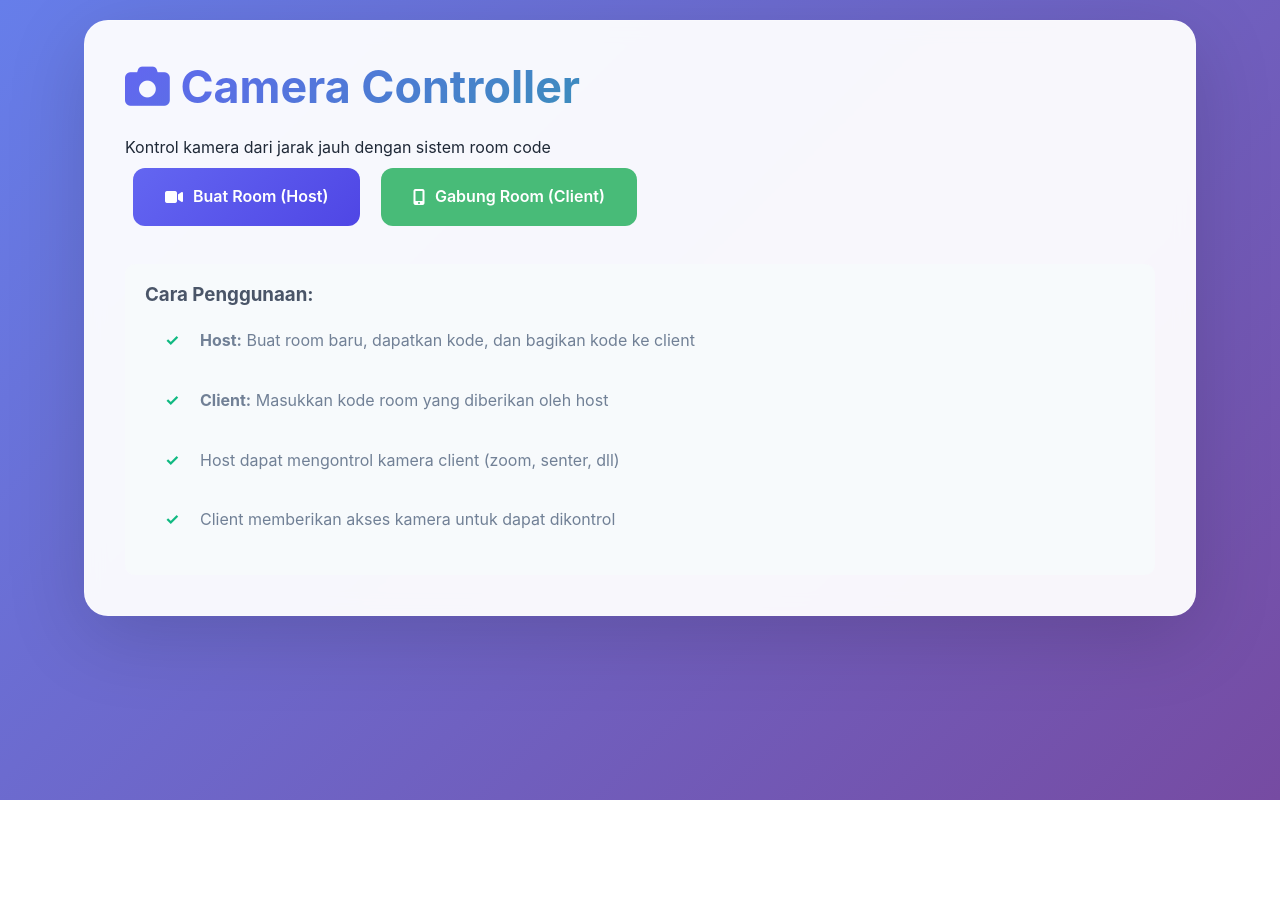
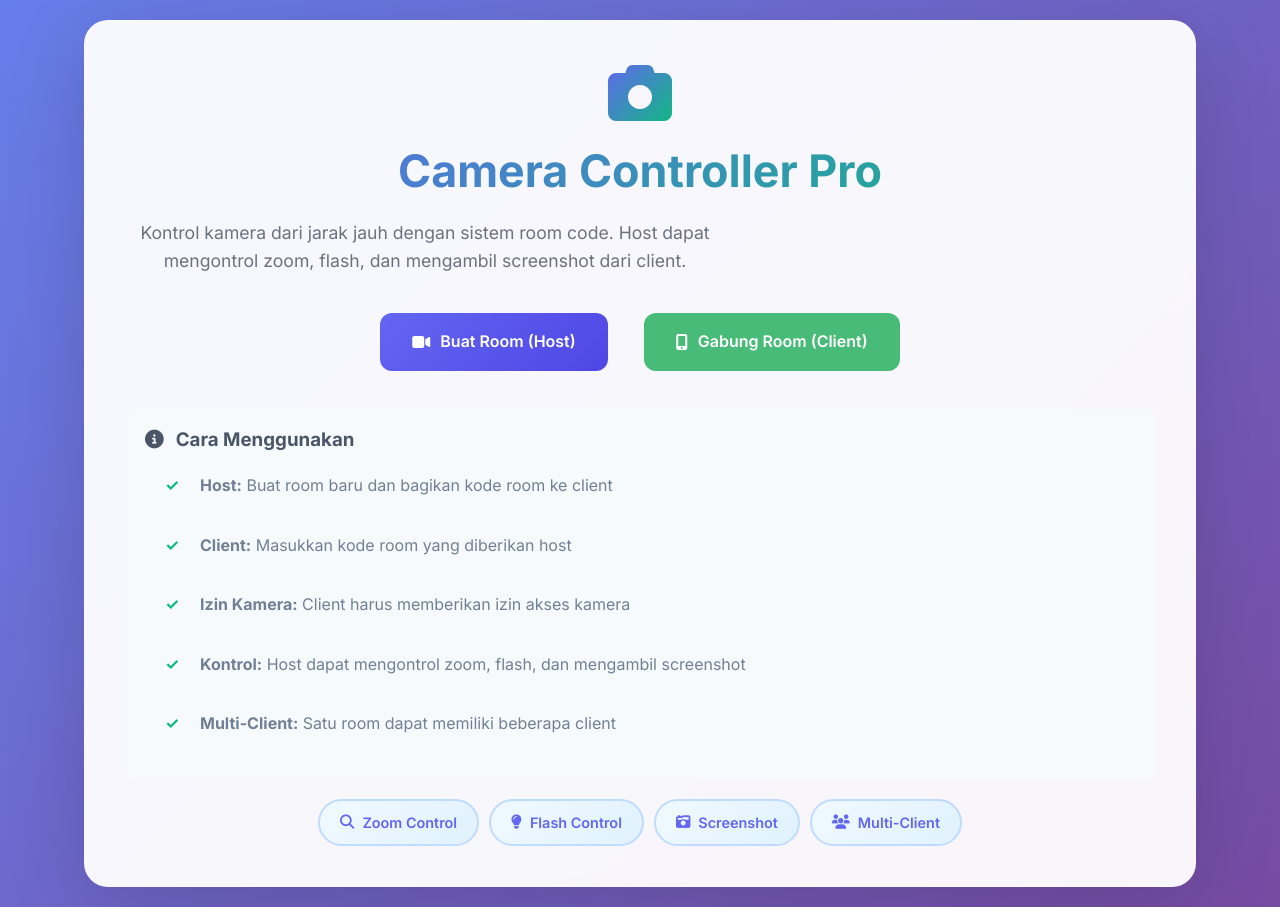
Before and after one commit to FajarOfficial199/Kamera, a website: page public/index.html in a window 1280 px wide. Before the commit the page ends 800 px from the top, so only its background shows below. Drawn offline with Linux system fonts and the light colour scheme.

Commit message:
Update index.html

```diff
--- a/public/index.html
+++ b/public/index.html
@@ -3,35 +3,77 @@
 <head>
     <meta charset="UTF-8">
     <meta name="viewport" content="width=device-width, initial-scale=1.0">
-    <title>Camera Controller</title>
+    <title>Camera Controller Pro</title>
     <link rel="stylesheet" href="style.css">
     <link rel="stylesheet" href="https://cdnjs.cloudflare.com/ajax/libs/font-awesome/6.4.0/css/all.min.css">
+    <link href="https://fonts.googleapis.com/css2?family=Inter:wght@300;400;500;600;700&display=swap" rel="stylesheet">
 </head>
 <body>
     <div class="container">
         <div class="card">
-            <h1><i class="fas fa-camera"></i> Camera Controller</h1>
-            <p>Kontrol kamera dari jarak jauh dengan sistem room code</p>
+            <div class="text-center">
+                <div class="mb-20">
+                    <i class="fas fa-camera fa-4x" style="background: linear-gradient(135deg, #6366f1, #10b981); -webkit-background-clip: text; -webkit-text-fill-color: transparent;"></i>
+                </div>
+                <h1>Camera Controller Pro</h1>
+                <p class="subtitle">Kontrol kamera dari jarak jauh dengan sistem room code. Host dapat mengontrol zoom, flash, dan mengambil screenshot dari client.</p>
+            </div>
 
-            <div class="options">
+            <div class="flex-center gap-20 mt-20">
                 <a href="/host" class="btn">
-                    <i class="fas fa-video"></i> Buat Room (Host)
+                    <i class="fas fa-video"></i>
+                    <span>Buat Room (Host)</span>
                 </a>
                 <a href="/client" class="btn btn-secondary">
-                    <i class="fas fa-mobile-alt"></i> Gabung Room (Client)
+                    <i class="fas fa-mobile-alt"></i>
+                    <span>Gabung Room (Client)</span>
                 </a>
             </div>
 
-            <div class="instructions">
-                <h3>Cara Penggunaan:</h3>
+            <div class="instructions mt-20">
+                <h3><i class="fas fa-info-circle"></i> Cara Menggunakan</h3>
                 <ul>
-                    <li><strong>Host:</strong> Buat room baru, dapatkan kode, dan bagikan kode ke client</li>
-                    <li><strong>Client:</strong> Masukkan kode room yang diberikan oleh host</li>
-                    <li>Host dapat mengontrol kamera client (zoom, senter, dll)</li>
-                    <li>Client memberikan akses kamera untuk dapat dikontrol</li>
+                    <li><strong>Host:</strong> Buat room baru dan bagikan kode room ke client</li>
+                    <li><strong>Client:</strong> Masukkan kode room yang diberikan host</li>
+                    <li><strong>Izin Kamera:</strong> Client harus memberikan izin akses kamera</li>
+                    <li><strong>Kontrol:</strong> Host dapat mengontrol zoom, flash, dan mengambil screenshot</li>
+                    <li><strong>Multi-Client:</strong> Satu room dapat memiliki beberapa client</li>
                 </ul>
+            </div>
+
+            <div class="text-center mt-20">
+                <div class="flex-center gap-10">
+                    <div class="feature-tag">
+                        <i class="fas fa-search"></i> Zoom Control
+                    </div>
+                    <div class="feature-tag">
+                        <i class="fas fa-lightbulb"></i> Flash Control
+                    </div>
+                    <div class="feature-tag">
+                        <i class="fas fa-camera-retro"></i> Screenshot
+                    </div>
+                    <div class="feature-tag">
+                        <i class="fas fa-users"></i> Multi-Client
+                    </div>
+                </div>
             </div>
         </div>
     </div>
+
+    <script src="main.js"></script>
+    <style>
+        .feature-tag {
+            background: linear-gradient(135deg, #f0f9ff, #e0f2fe);
+            padding: 10px 20px;
+            border-radius: 50px;
+            font-size: 0.9rem;
+            font-weight: 600;
+            color: #6366f1;
+            display: flex;
+            align-items: center;
+            gap: 8px;
+            border: 2px solid #bfdbfe;
+        }
+    </style>
 </body>
 </html>
```
